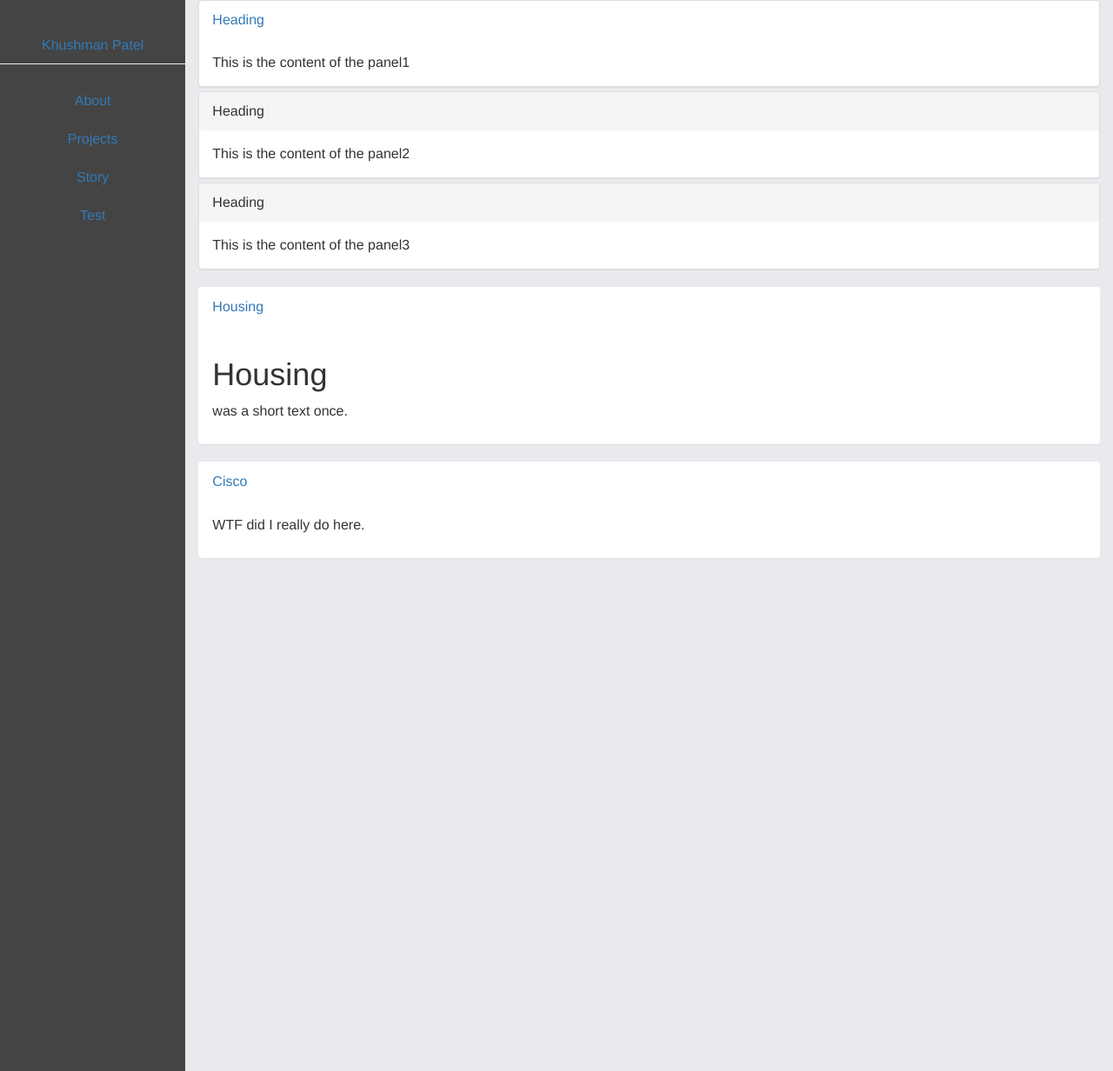
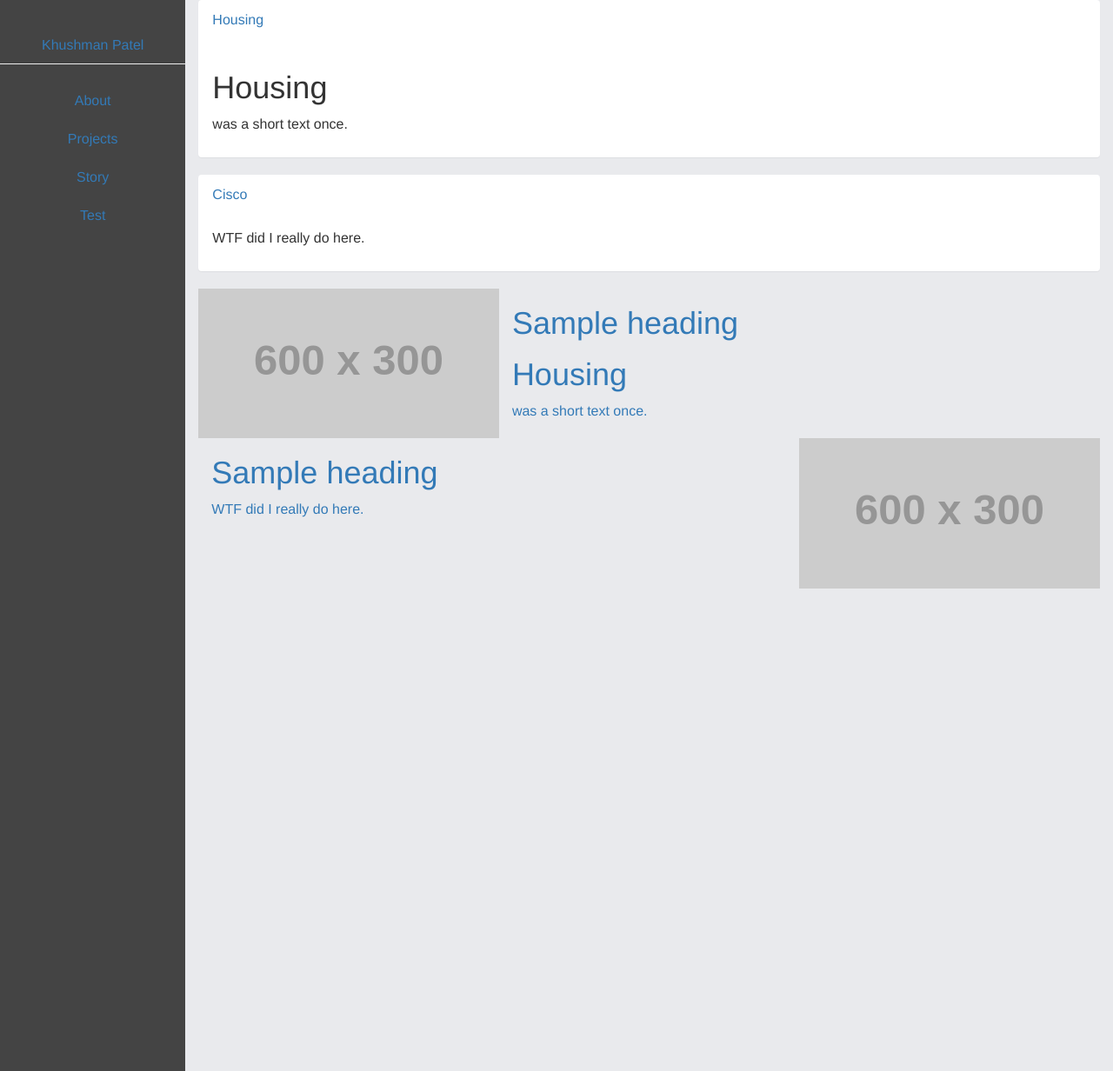
Before and after one commit to rahulsinghchandraul/rasingh, a Jekyll site: the page built from story.md, in a window 1280 px wide. Shown: the whole page at 87% size. Built offline with Jekyll 4.4.1, drawn with Linux system fonts in a browser that asks for light colours; nearby versions of some CDN libraries.

Commit message:
Added alternate collapsing panels with images

```diff
--- a/_layouts/story.html
+++ b/_layouts/story.html
@@ -2,27 +2,36 @@
 layout: default
 ---
 
-<div class="panel-group">
-    <div class="panel panel-default">
-        <a data-toggle="collapse" href=".revcoll"><div class="panel-heading">Heading</div></a>
-        <div class="revcoll panel-body collapse in" id="bd1">This is the content of the panel1</div>
-        <div class="revcoll panel-body collapse" id="bd2">This is the new content of the panel1</div>
-    </div>
-    <div class="panel panel-default">
-        <div class="panel-heading">Heading</div>
-        <div class="panel-body">This is the content of the panel2</div>
-    </div>
-    <div class="panel panel-default">
-        <div class="panel-heading">Heading</div>
-        <div class="panel-body">This is the content of the panel3</div>
-    </div>
-</div>
-
 {%- assign stories = site.stories | sort: 'order' -%}
 {%- for story in stories -%}
-    <div class="panel" id="{{ story.title | camelcase }}">
-        <a data-toggle="collapse" href=".multcoll-{{ story.title | camelcase }}"><div class="panel-heading">{{ story.title }}</div></a>
-        <div class="multcoll-{{ story.title | camelcase }} panel-body collapse in">{{ story.short-text | markdownify }}</div>
-        <div class="multcoll-{{ story.title | camelcase }} panel-body collapse">{{ story.content }}</div>
+<div class="panel" id="{{ story.title | camelcase }}">
+    <a data-toggle="collapse" href=".multcoll-{{ story.title | camelcase }}"><div class="panel-heading">{{ story.title }}</div></a>
+    <div class="multcoll-{{ story.title | camelcase }} panel-body collapse in">{{ story.short-text | markdownify }}</div>
+    <div class="multcoll-{{ story.title | camelcase }} panel-body collapse">{{ story.content }}</div>
+</div>
+{%- endfor -%}
+
+<div class="row">
+    {%- assign stories = site.stories | sort: 'order' -%}
+    {%- for story in stories -%}
+    <div class="clearfix">
+        {%- assign classname = story.title | camelcase -%}
+        <a data-toggle="collapse" href=".{{ classname }}">
+            <div class="{{ classname }} nopadding collapse in">
+                <div class="col-sm-4 {% cycle '','col-sm-push-8' %} nopadding">
+                    <img src="http://placehold.it/600x300" class="img-responsive">
+                </div>
+                <div class="col-sm-8 {% cycle '','col-sm-pull-4' %}">
+                    <h1>Sample heading</h1>
+                    <p>{{ story.short-text | markdownify }}</p>
+                </div>
+            </div>
+            <div class="{{ classname }} noapdding collapse">
+                <div class="col-sm-12">
+                    <p>{{ story.content }}</p>
+                </div>
+            </div>
+        </a>
     </div>
-{%- endfor -%}
+    {%- endfor -%}
+</div>
```
